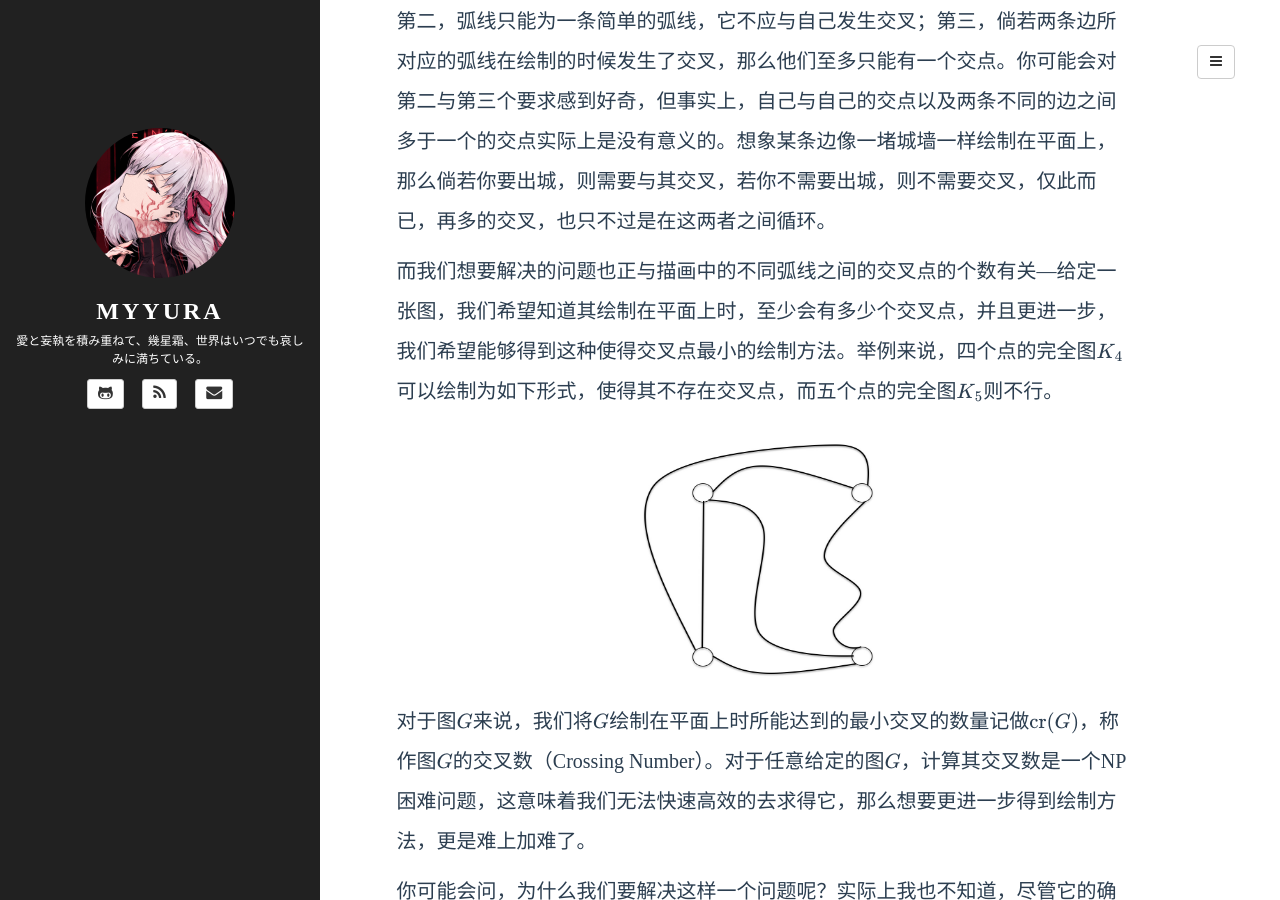
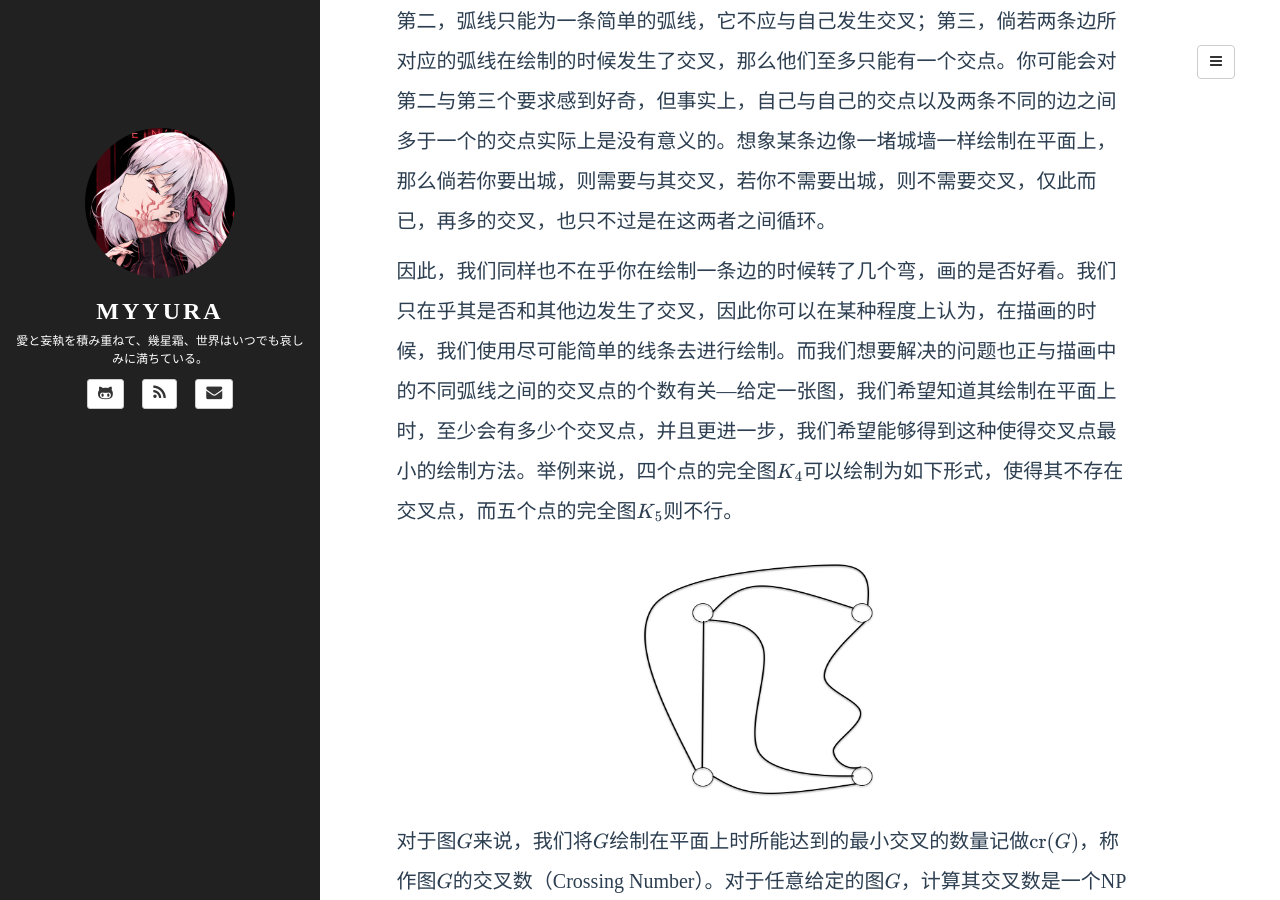
Before and after one commit to Myyura/myyura.github.io, a Jekyll site: the page built from _posts/math_algorithm/2020-4-11-graph_drawing_integer_programming.md, in a window 1280 px wide and 900 px high, scrolled down 1556 px. Built offline with Jekyll 4.4.1, drawn with Linux system fonts in a browser that asks for light colours; formulas are drawn with MathJax 3; a script that is not in the unit is left out; comment, search, counter and statistics services are not loaded.

Commit message:
Change some sentences

```diff
--- a/_posts/math_algorithm/2020-4-11-graph_drawing_integer_programming.md
+++ b/_posts/math_algorithm/2020-4-11-graph_drawing_integer_programming.md
@@ -30,7 +30,7 @@ $$E = \{v_1v_2, v_1v_3, v_2v_3, v_1v_4, v_2v_3, v_3v_4\}$$
 
 从现实的绘制来说，我们所绘制的线是有粗细的，点也是有大小的，但作为一个数学问题，我们不考虑这些，即，我们认为我们所绘制的点是没有大小的，且弧线也是没有宽度的。不仅如此，我们还需要增加几样要求，以便于我们讨论接下来的问题。第一，点与点，点与边以及边与边在绘制的时候不能够发生任何形式的重合；第二，弧线只能为一条简单的弧线，它不应与自己发生交叉；第三，倘若两条边所对应的弧线在绘制的时候发生了交叉，那么他们至多只能有一个交点。你可能会对第二与第三个要求感到好奇，但事实上，自己与自己的交点以及两条不同的边之间多于一个的交点实际上是没有意义的。想象某条边像一堵城墙一样绘制在平面上，那么倘若你要出城，则需要与其交叉，若你不需要出城，则不需要交叉，仅此而已，再多的交叉，也只不过是在这两者之间循环。
 
-而我们想要解决的问题也正与描画中的不同弧线之间的交叉点的个数有关---给定一张图，我们希望知道其绘制在平面上时，至少会有多少个交叉点，并且更进一步，我们希望能够得到这种使得交叉点最小的绘制方法。举例来说，四个点的完全图$K_4$可以绘制为如下形式，使得其不存在交叉点，而五个点的完全图$K_5$则不行。
+因此，我们同样也不在乎你在绘制一条边的时候转了几个弯，画的是否好看。我们只在乎其是否和其他边发生了交叉，因此你可以在某种程度上认为，在描画的时候，我们使用尽可能简单的线条去进行绘制。而我们想要解决的问题也正与描画中的不同弧线之间的交叉点的个数有关---给定一张图，我们希望知道其绘制在平面上时，至少会有多少个交叉点，并且更进一步，我们希望能够得到这种使得交叉点最小的绘制方法。举例来说，四个点的完全图$K_4$可以绘制为如下形式，使得其不存在交叉点，而五个点的完全图$K_5$则不行。
 
 <figure style="text-align:center;">
   <img src="{{ site.BASE_PATH }}/assets/images/gd_1_2.png" width="300" height="280" alt="1"/>
```
